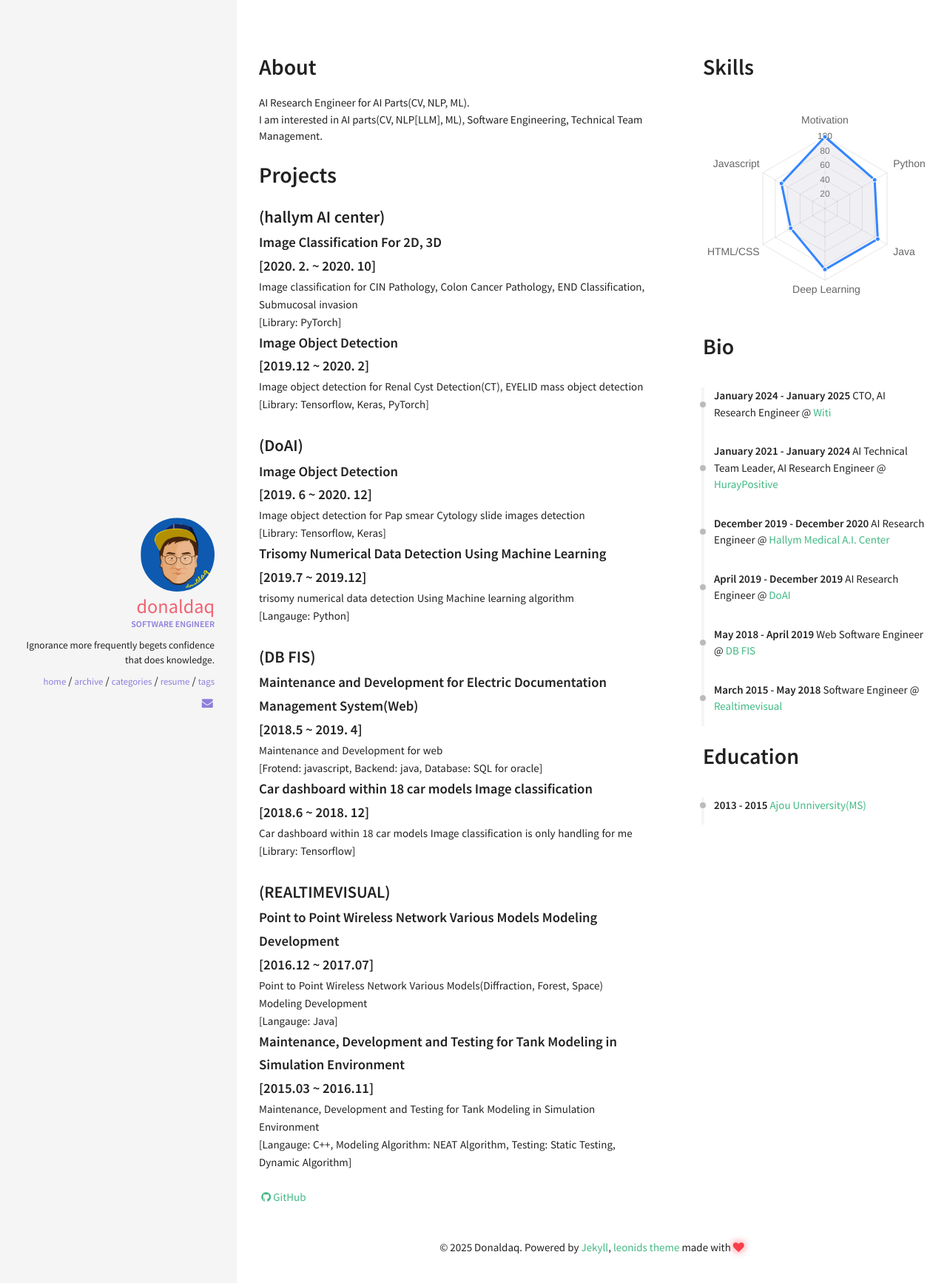
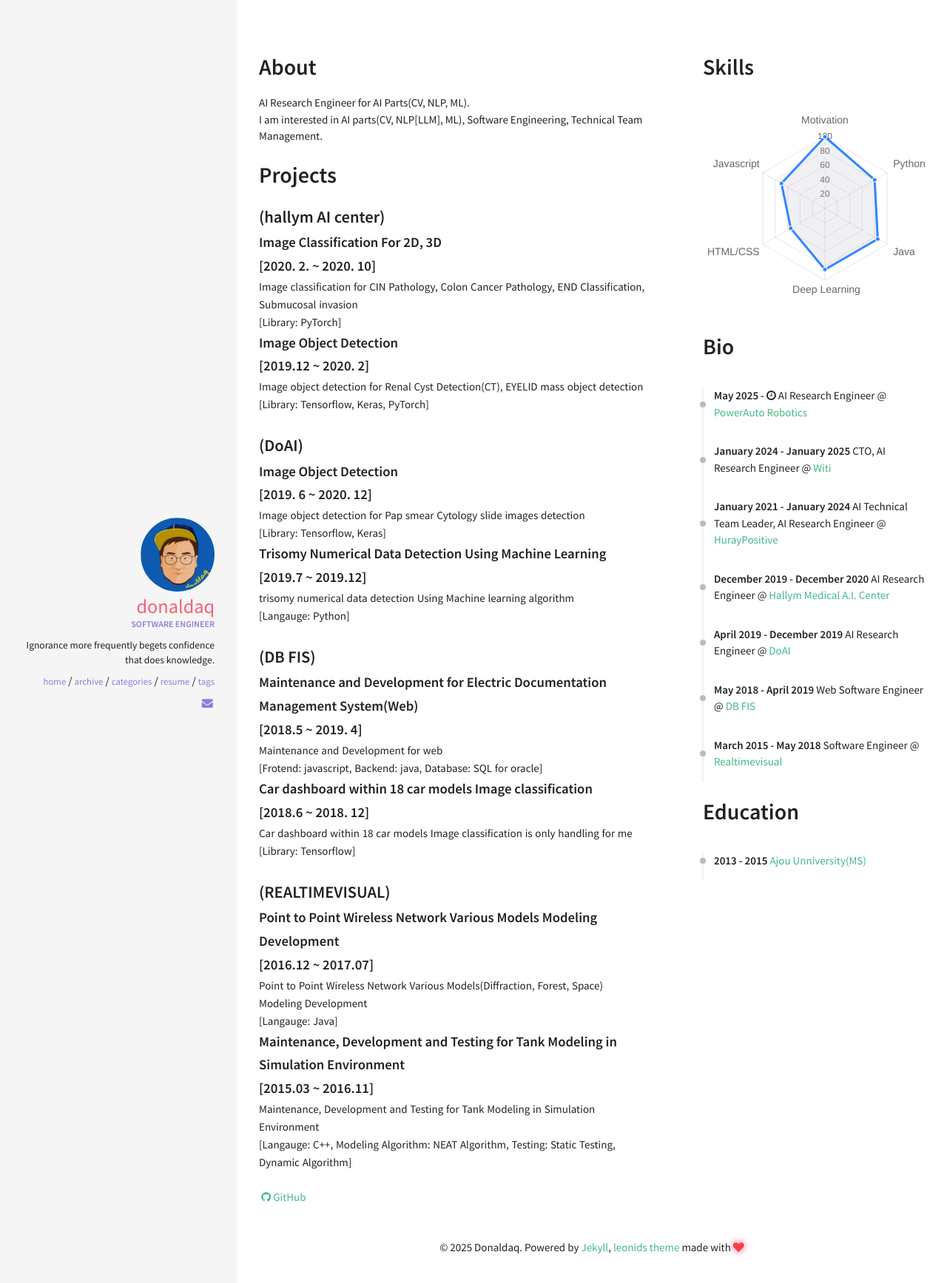
Before and after one commit to donaldaq/donaldaq.github.io, a Jekyll site: the page built from resume.html, in a window 1280 px wide. Shown: the top 1735 px of the page at 74% size. Built offline with Jekyll 4.4.1, drawn with Linux system fonts in a browser that asks for light colours; nearby versions of some CDN libraries.

Commit message:
Update careers.yml

```diff
--- a/_data/index/careers.yml
+++ b/_data/index/careers.yml
@@ -1,5 +1,10 @@
 # careers section data
 # if you don't have language feature(language.yml is empty), ignore "i18n" items
+- name: PowerAuto Robotics
+  link: https://www.pa-robotics.co.kr/
+  date: May 2025 - <i class="fa fa-clock-o" aria-hidden="true" title="Until Now"></i>
+  job: AI Research Engineer
+
 - name: Witi
   link: https://knowhow.ceo/
   date: January 2024 - January 2025
```
